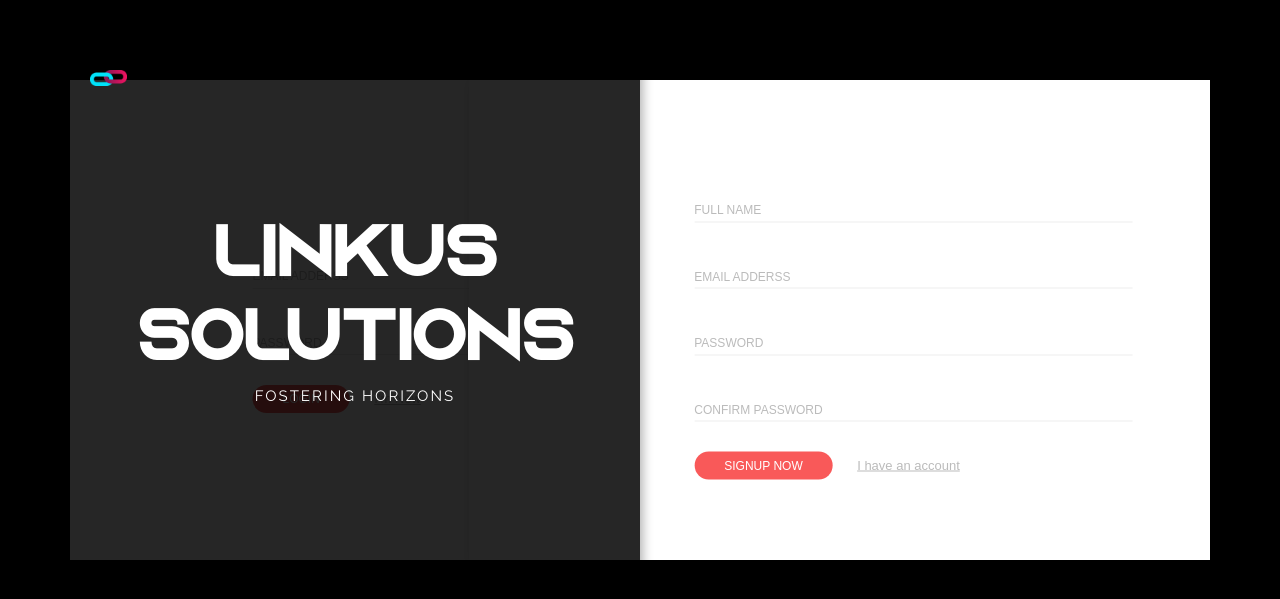
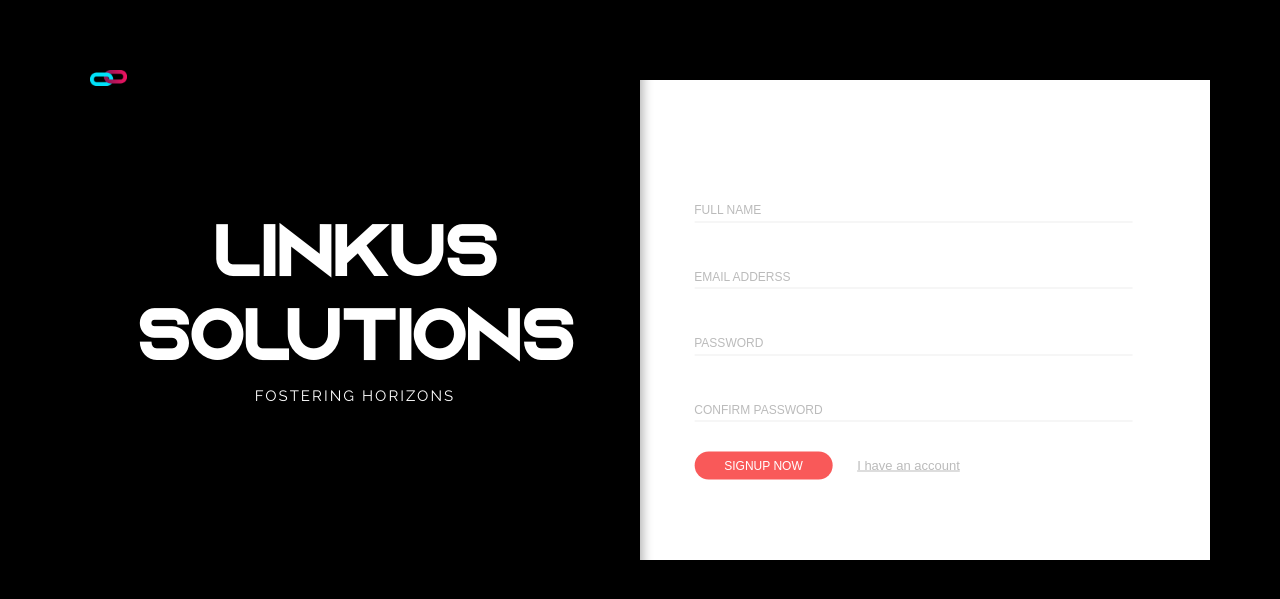
Before and after one commit to 04Vikyjangid/vishnu-viky, a PHP site: page /login.php in a window 1280 px wide. Shown: the part 108-707 px from the top of the page. Run offline with PHP 8.4, Linux system fonts and the light colour scheme; some libraries are stand-ins or nearby versions.

Commit message:
login side bg black

```diff
--- a/CSS/login.css
+++ b/CSS/login.css
@@ -40,7 +40,7 @@
   position: absolute;
   top: 0;
   left: 0;
-  background: rgba(0, 0, 0, 0.85);
+  background: rgba(0, 0, 0, 1);
   z-index: -1;
 }
 .brand a.logo {
```
